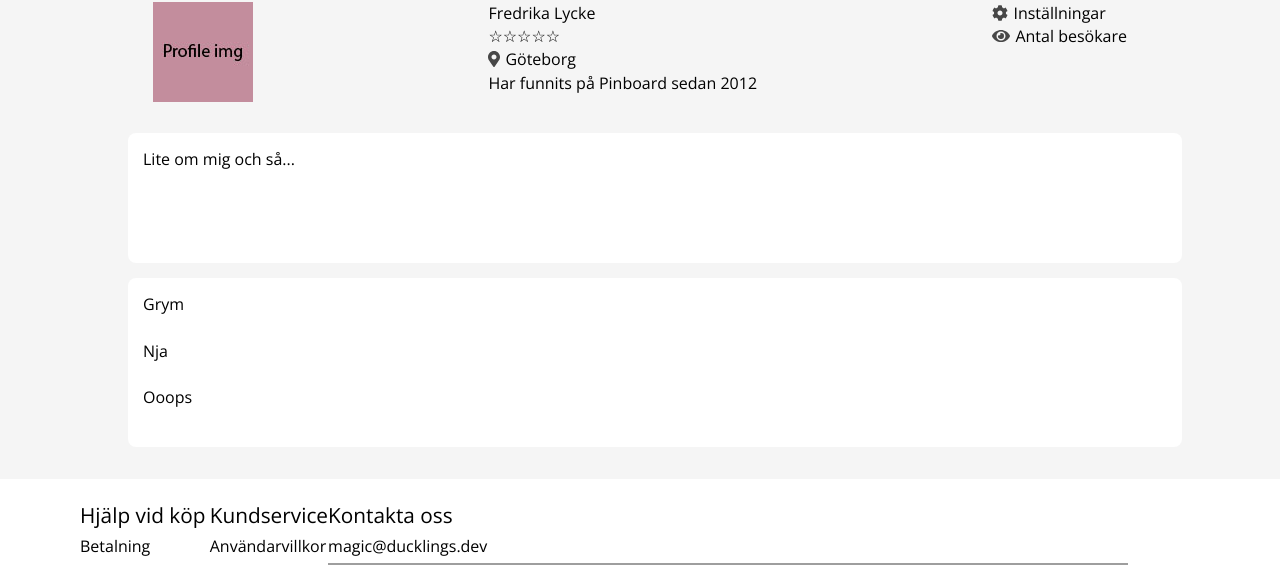
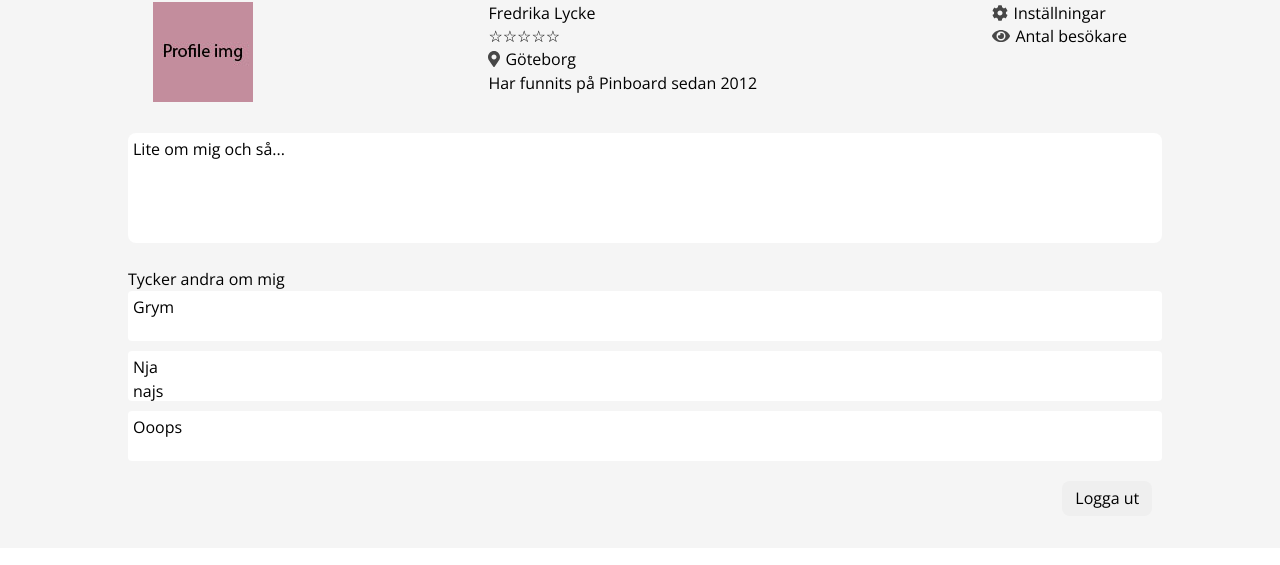
Before and after one commit to Eva-Fireborn/pinboard, a React (Create React App) app: page /profil in a window 1280 px wide. Shown: the part 147-712 px from the top of the page. Built offline with nearby package versions, Linux system fonts and the light colour scheme; grey boxes are pictures that could not be loaded.

Commit message:
Logout button and some other stuff

```diff
--- a/src/css/ProfileView.scss
+++ b/src/css/ProfileView.scss
@@ -13,7 +13,7 @@
 .profileText{
   width: 100%;
   height: 100px;
-  padding: 15px;
+  padding: 5px;
   background-color: $white;
   border-radius: $rounding-large;
 }
@@ -24,9 +24,25 @@
 }
 
 .profileRating{
-  padding: 15px;
   width: 100%;
+  border-radius: $rounding-large;
+}
+
+#logout{
+  float: right;
+  margin-top: 10px;
+}
+
+#reviewp{
+  margin: 0;
+  padding-top: 25px;
+}
+
+.profileRating > div{
+  padding: 5px;
+  margin-bottom: 10px;
+  height: 40px;
+  border-radius: $rounding-small;
   background-color:  $white;
-  border-radius: $rounding-large;
-  margin-top: 15px;
+  width: 100%;
 }
--- a/src/profile/ProfileView.js
+++ b/src/profile/ProfileView.js
@@ -37,11 +37,15 @@ const ProfileView = () => {
 				</div>
 				<div className="flex2">
 					<div className="profileText">Lite om mig och så...</div>
+          <p id="reviewp">Tycker andra om mig</p>
 					<div className="profileRating">
-						<div>Grym</div><br />
-						<div>Nja</div><br />
-						<div>Ooops</div><br />
+						<div>Grym</div>
+						<div>Nja <br  />
+            najs
+            </div>
+						<div>Ooops</div>
 					</div>
+          <button id="logout">Logga ut</button>
 				</div>
 			</main>
 		</div>
```
